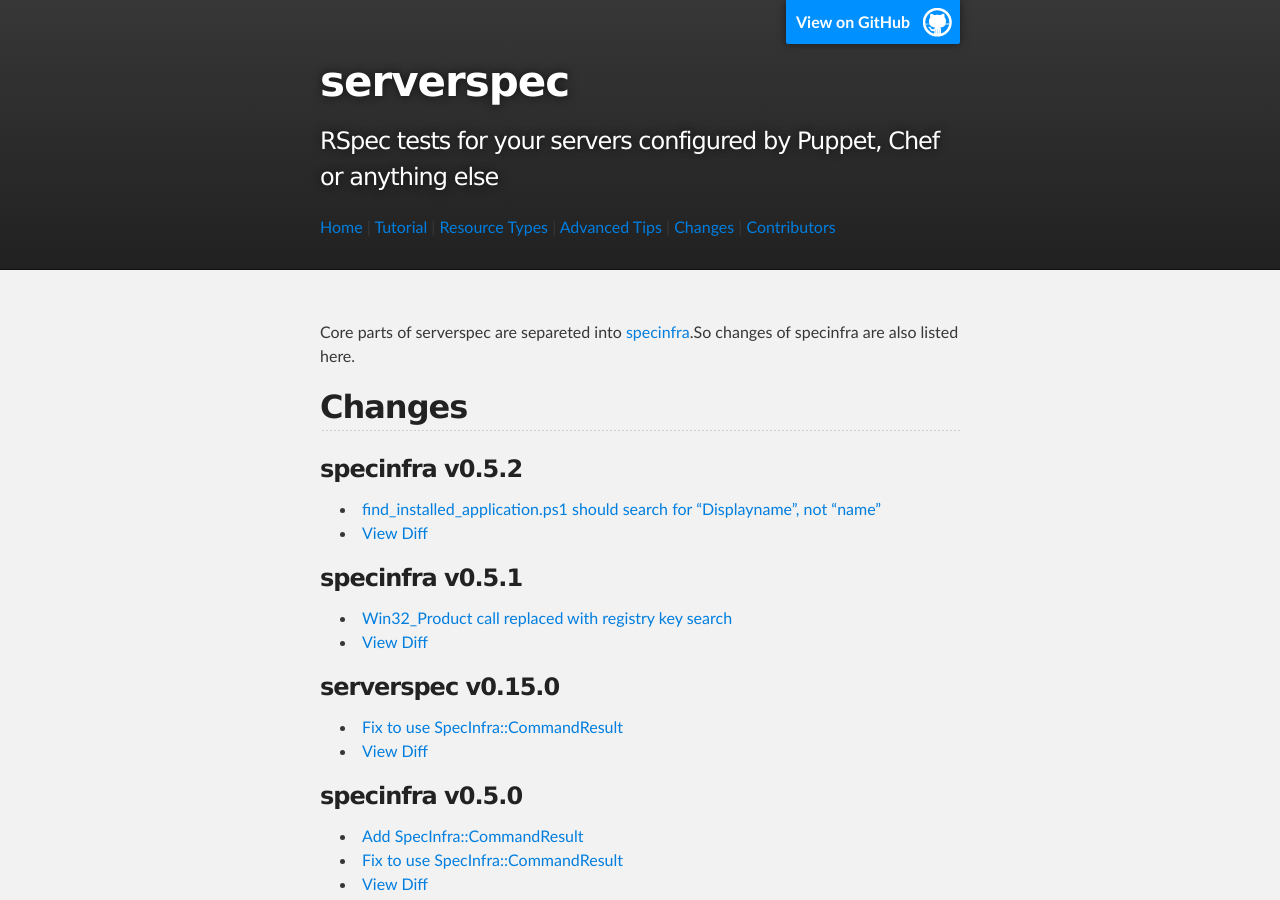
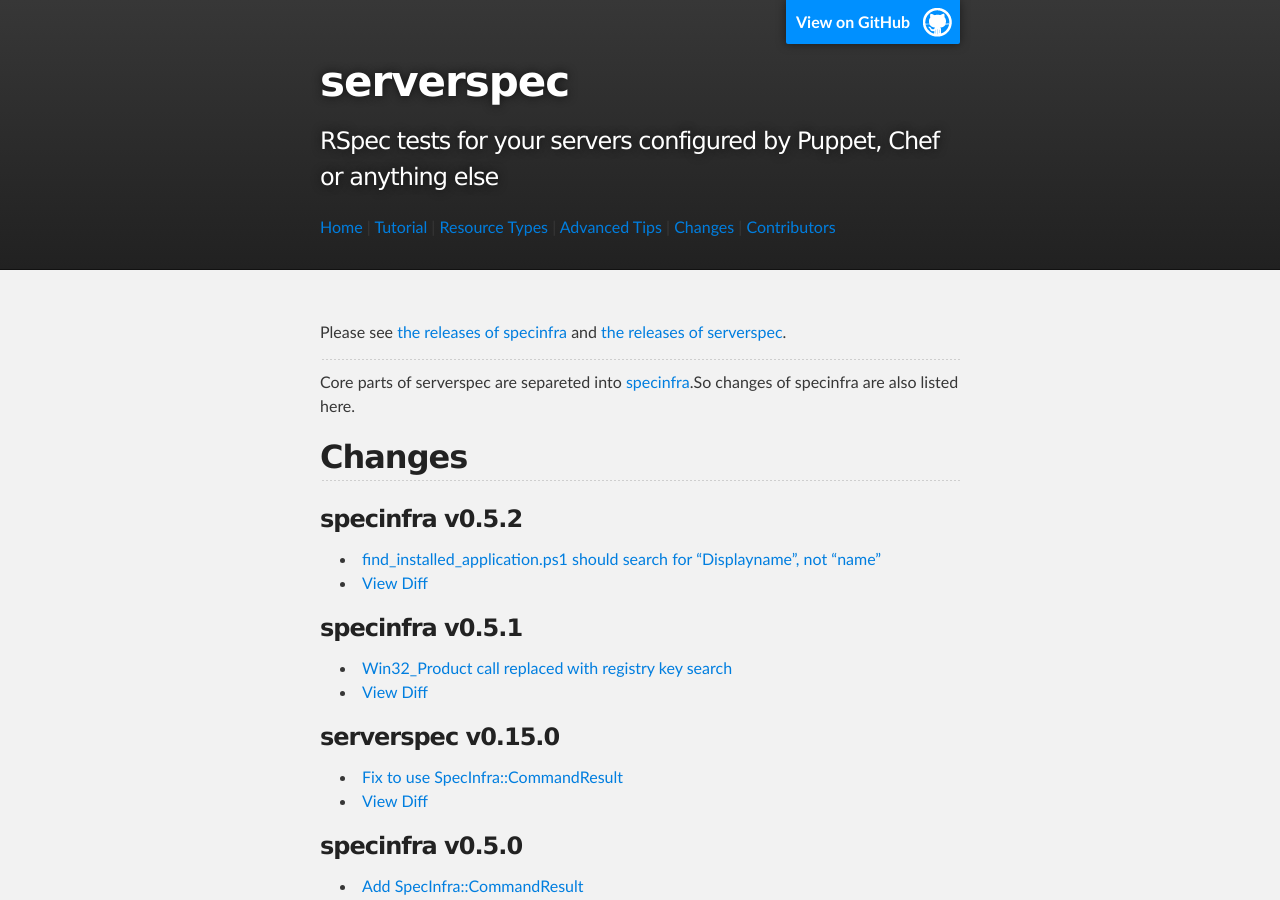
Before and after one commit to serverspec/serverspec.github.io, a Jekyll site: the page built from changes.md, in a window 1280 px wide and 900 px high. Built offline with Jekyll 4.4.1, drawn with Linux system fonts in a browser that asks for light colours; Markdown is read by kramdown in place of the engine named in the settings.

Commit message:
Move changes to GitHub releases

```diff
--- a/changes.md
+++ b/changes.md
@@ -2,6 +2,10 @@
 layout: layout
 title: Changes
 ---
+
+Please see [the releases of specinfra](https://github.com/serverspec/specinfra/releases) and [the releases of serverspec](https://github.com/serverspec/serverspec/releases).
+
+----
 
 Core parts of serverspec are separeted into [specinfra](https://github.com/serverspec/specinfra).So changes of specinfra are also listed here.
 
```
